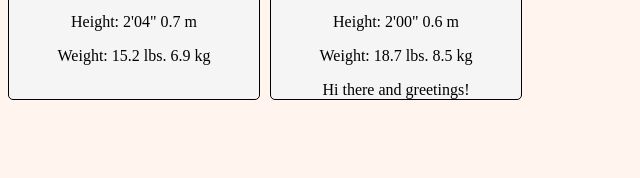
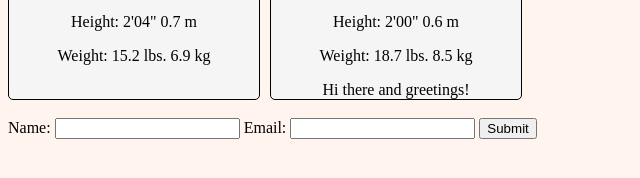
Before and after one commit to EasyAsABC123/codeyou-flexbox-pokemon, a plain HTML site: page src/index.html in a window 1280 px wide. Shown: the part 246-424 px from the top of the page, without its empty margins (0-640 px from the left). Drawn offline with Linux system fonts and the light colour scheme.

Commit message:
form stuff

```diff
--- a/src/index.html
+++ b/src/index.html
@@ -25,5 +25,11 @@
         <p>Weight: 18.7 lbs. 8.5 kg</p>
       </div>
     </div>
+    <br>
+    <form id="contact">
+      <label for="name">Name: </label><input type="text" id="name" />
+      <label for="email">Email: </label><input type="text" id="email" />
+      <input type="submit"/>
+    </form>
   </body>
 </html>
--- a/src/script.js
+++ b/src/script.js
@@ -14,6 +14,11 @@ function findPokemonByName(name) {
   return null
 }
 
+function onContactSubmit(event) {
+  event.preventDefault()
+  console.log("we called this function")
+}
+
 document.addEventListener('DOMContentLoaded', function() {
     let element = findPokemonByName('Charmander')
     // create a new div element
@@ -23,4 +28,7 @@ document.addEventListener('DOMContentLoaded', function() {
     // add the text node to the newly created div
     newDiv.appendChild(newContent)
     element.appendChild(newDiv)
+
+    const submit = document.getElementById('contact')
+    submit.addEventListener('submit', onContactSubmit)
 }, false);
```
Also changed, not shown: src/contact.html (added, +3 -0 lines).
